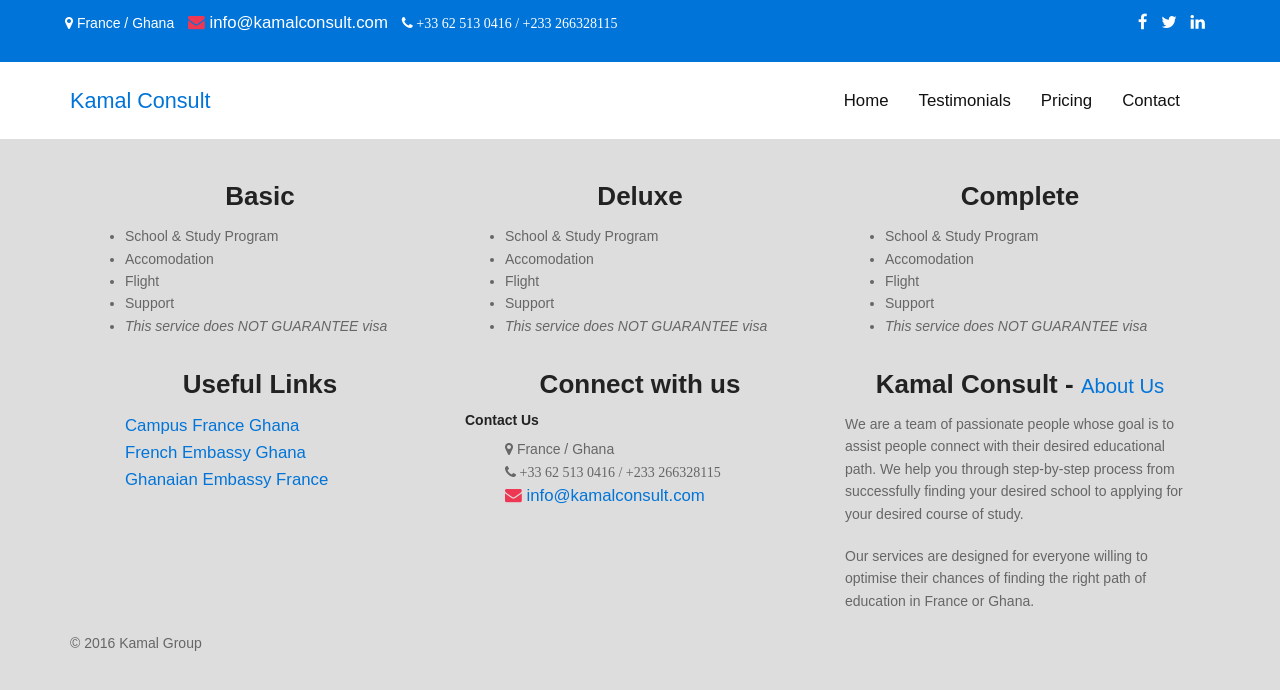
After one commit to kamalsolutions/kamal-consult, a PHP site: page /pricing.php in a window 1280 px wide. The commit adds this page. Shown: the top 690 px of the page. Run offline with PHP 8.4, Linux system fonts and the light colour scheme; some libraries are stand-ins or nearby versions; some web fonts are replaced.

Commit message:
new pages added

```diff
--- a/about.php
+++ b/about.php
@@ -23,7 +23,7 @@
 <section class="col-md-6">
 
 </section>
-</section>
+ </section>
 
 </section>
 
--- a/footer.php
+++ b/footer.php
@@ -57,6 +57,29 @@ jQuery(document).ready(function() {
 </script>
 <!-- /footer -->
 
+<!-- olarck -->
+<!-- begin  code -->
+<script data-cfasync="false" type='text/javascript'>/*<![CDATA[*/window.||(function(c){var f=window,d=document,l=f.location.protocol=="https:"?"https:":"http:",z=c.name,r="load";var nt=function(){
+f[z]=function(){
+(a.s=a.s||[]).push(arguments)};var a=f[z]._={
+},q=c.methods.length;while(q--){(function(n){f[z][n]=function(){
+f[z]("call",n,arguments)}})(c.methods[q])}a.l=c.loader;a.i=nt;a.p={
+0:+new Date};a.P=function(u){
+a.p[u]=new Date-a.p[0]};function s(){
+a.P(r);f[z](r)}f.addEventListener?f.addEventListener(r,s,false):f.attachEvent("on"+r,s);var ld=function(){function p(hd){
+hd="head";return["<",hd,"></",hd,"><",i,' onl' + 'oad="var d=',g,";d.getElementsByTagName('head')[0].",j,"(d.",h,"('script')).",k,"='",l,"//",a.l,"'",'"',"></",i,">"].join("")}var i="body",m=d[i];if(!m){
+return setTimeout(ld,100)}a.P(1);var j="appendChild",h="createElement",k="src",n=d[h]("div"),v=n[j](d[h](z)),b=d[h]("iframe"),g="document",e="domain",o;n.style.display="none";m.insertBefore(n,m.firstChild).id=z;b.frameBorder="0";b.id=z+"-loader";if(/MSIE[ ]+6/.test(navigator.userAgent)){
+b.src="javascript:false"}b.allowTransparency="true";v[j](b);try{
+b.contentWindow[g].open()}catch(w){
+c[e]=d[e];o="javascript:var d="+g+".open();d.domain='"+d.domain+"';";b[k]=o+"void(0);"}try{
+var t=b.contentWindow[g];t.write(p());t.close()}catch(x){
+b[k]=o+'d.write("'+p().replace(/"/g,String.fromCharCode(92)+'"')+'");d.close();'}a.P(2)};ld()};nt()})({
+loader: "static..com/jsclient/loader0.js",name:"",methods:["configure","extend","declare","identify"]});
+/* custom configuration goes here (www..com/documentation) */
+.identify('6886-828-10-7633');/*]]>*/</script><noscript><a href="https://www..com/site/6886-828-10-7633/contact" title="Contact us" target="_blank">Questions? Feedback?</a> powered by <a href="http://www..com?welcome" title=" live chat software"> live chat software</a></noscript>
+<!-- end  code -->
+
+<!-- /olarck -->
 <!-- jquery -->
 <script src="assets/js/jquery-2.1.4.min.js"></script>
 <script src="assets/js/bootstrap.min.js"></script>
--- a/header.php
+++ b/header.php
@@ -67,6 +67,7 @@
 			 			<li><a href="index.php">Home</a></li>
 			 		<!-- 	<li><a href="about.html">About</a></li> -->
 			 			<li><a href="testimonials.php">Testimonials</a></li>
+			 			<li><a href="pricing.php">Pricing</a></li>
 			 			<li><a href="contact.php">Contact</a></li>
 			 		</ul>
 			 	</div>
--- /dev/null
+++ b/pricing.php
@@ -0,0 +1,70 @@
+<?php include 'header.php' ?>
+
+<section class="row">
+  <section class="container price-model">
+    <section class="col-md-4">
+      <section class="pricing-header">
+        <h3>Basic</h3>
+      </section>
+      <section class="pricing">
+
+      </section>
+
+      <section class="pricing-features">
+        <ul>
+          <li>School & Study Program</li>
+          <li>Accomodation</li>
+          <li>Flight</li>
+          <li>Support</li>
+           <li><em>This service does NOT GUARANTEE visa</em></li>
+        </ul>
+      </section>
+    </section>
+
+
+    <section class="col-md-4">
+        <section class="pricing-header">
+        <h3>Deluxe</h3>
+      </section>
+      <section class="pricing">
+
+      </section>
+
+      <section class="pricing-features">
+        <ul>
+          <li>School & Study Program</li>
+          <li>Accomodation</li>
+          <li>Flight</li>
+          <li>Support</li>
+          <li><em>This service does NOT GUARANTEE visa</em></li>
+        </ul>
+      </section>
+    </section>
+
+
+
+    <section class="col-md-4">
+
+        <section class="pricing-header">
+        <h3>Complete</h3>
+      </section>
+      <section class="pricing">
+
+      </section>
+
+      <section class="pricing-features">
+        <ul>
+          <li>School & Study Program</li>
+          <li>Accomodation</li>
+          <li>Flight</li>
+          <li>Support</li>
+          <li><em>This service does NOT GUARANTEE visa</em></li>
+        </ul>
+      </section>
+    </section>
+  </section>
+
+</section>
+
+
+<?php include 'footer.php' ?>
```
